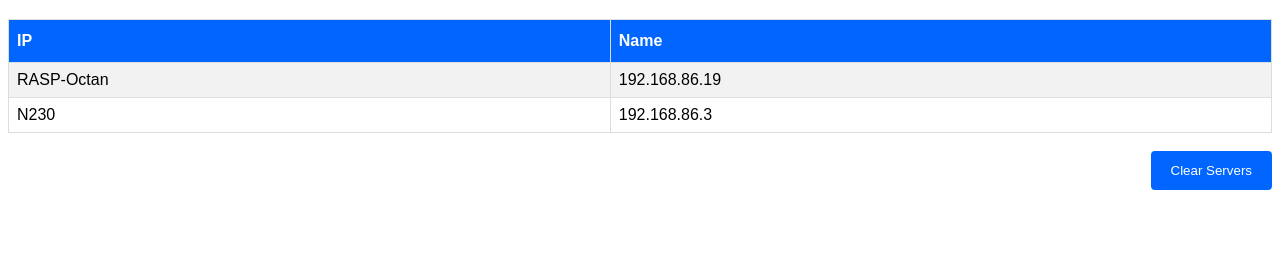
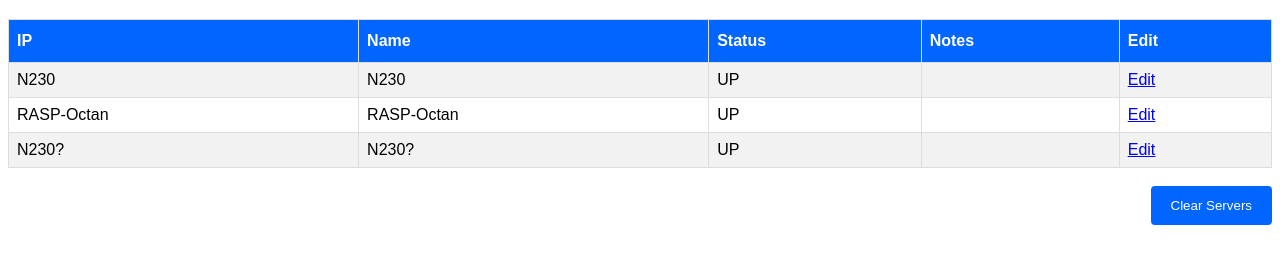
Before and after one commit to ANJ-Projects/PWSH-SimpleNetworkMonitorHTML, a plain HTML site: page edit.html in a window 1280 px wide. Shown: the part 340-604 px from the top of the page. Drawn offline with Linux system fonts and the light colour scheme.

Commit message:
Now use sqlite for html tables

```diff
--- a/edit.html
+++ b/edit.html
@@ -140,14 +140,30 @@ input[type=submit]:hover {
   <tr>
     <th>IP</th>
     <th>Name</th>
+    <th>Status</th>
+    <th>Notes</th>
+    <th>Edit</th>
+  </tr>
+  <tr>
+<td>N230</td>
+<td>N230</td>
+<td>UP</td>
+<td></td>
+<td><a href="/edit-N230">Edit</a></td>
   </tr>
   <tr>
 <td>RASP-Octan</td>
-<td>192.168.86.19</td>
+<td>RASP-Octan</td>
+<td>UP</td>
+<td></td>
+<td><a href="/edit-RASP-Octan">Edit</a></td>
   </tr>
   <tr>
-<td>N230</td>
-<td>192.168.86.3</td>
+<td>N230?</td>
+<td>N230?</td>
+<td>UP</td>
+<td></td>
+<td><a href="/edit-N230?">Edit</a></td>
   </tr>
 </table>
 
```
Also changed, not shown: index.html (deleted, +0 -34 lines), 2 other files.
